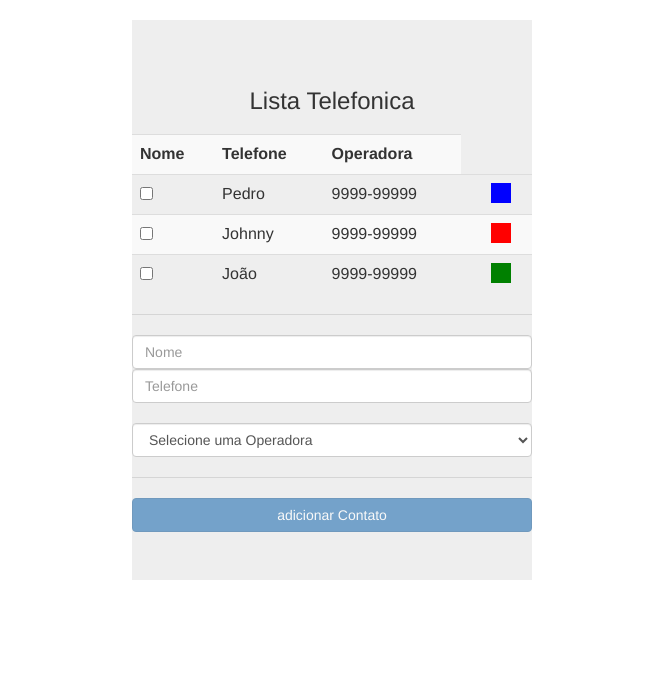
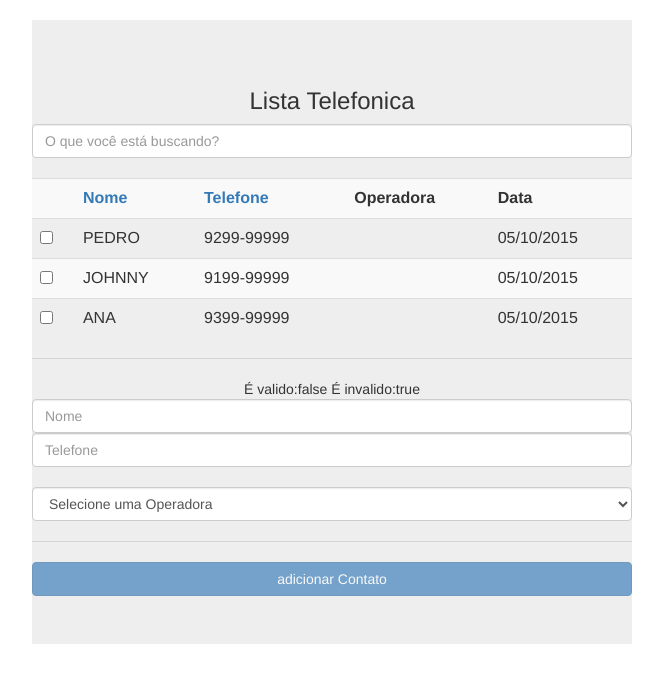
Before and after one commit to johnnyg3p/curso-angularjs, a plain HTML site: page public_html/index.html in a window 1280 px wide. Shown: the whole page, without its empty margins (308-971 px from the left). Drawn offline with nearby package versions, Linux system fonts and the light colour scheme.

Commit message:
atualização do projeto ----aula 5----

```diff
--- a/public_html/index.html
+++ b/public_html/index.html
@@ -8,7 +8,7 @@
 
         <style>
             .jumbotron{
-               width:400px;
+               width:600px;
                text-align: center;
                margin-left: auto;
                margin-right: auto;
@@ -33,9 +33,9 @@
                 $scope.app="Lista Telefonica";
                 $scope.classe = "selecionado";
                 $scope.contatos=[
-                    {nome:"Pedro", telefone:"9999-99999", cor:"blue"},
-                    {nome:"Johnny", telefone:"9999-99999", cor:"red"},
-                    {nome:"João", telefone:"9999-99999", cor:"green"}
+                    {nome:"Pedro", telefone:"9299-99999",data: new Date()},
+                    {nome:"Johnny", telefone:"9199-99999",data: new Date()},
+                    {nome:"Ana", telefone:"9399-99999", data: new Date()}
                 ];
                 $scope.operadoras =[
                     {nome:"Oi", codigo:"14", categoria:"celular"},
@@ -50,6 +50,7 @@
                          angular.copy(contato)
                          );
                     delete $scope.contato;
+                    $scope.contatoForm.$setPristine();
 
                 };
                 $scope.apagarContato=function(contatos){
@@ -62,6 +63,11 @@
                       return contato.selecionado;
                   }));
                 };
+                $scope.ordenarPor=function(campo){
+                    $scope.criterioOrdenacao= campo;
+                    $scope.direcaoDaOrdenacao=!$scope.direcaoDaOrdenacao;
+                };
+
 
             });
         </script>
@@ -74,41 +80,64 @@
         <div class="jumbotron">
             <h3>{{app}}</h3>
 
-            <table class="table table-striped">
+            <input class="form-control" type="text" ng-model="criterioDeBusca" placeholder="O que você está buscando?"/>
+            <table class="table table-striped" ng-show="contatos.length">
 
                 <tr>
-                    <th>Nome</th>
-                    <th>Telefone</th>
+                    <th> </th>
+                    <th><a href="" ng-click="ordenarPor('nome')">Nome</a></th>
+                    <th><a href="" ng-click="ordenarPor('telefone')"> Telefone</a></th>
                     <th>Operadora</th>
+                    <th>Data</th>
                 </tr>
-                <tr ng-class="{selecionado: contato.selecionado}" ng-repeat="contato in contatos">
+                <tr ng-class="{selecionado: contato.selecionado}" ng-repeat="contato in contatos | filter:{nome:criterioDeBusca} | orderBy:criterioOrdenacao:direcaoDaOrdenacao">
                     <td><input type="checkbox" ng-model="contato.selecionado"/></td>
-                    <td>{{contato.nome}}</td>
+                    <td>{{contato.nome | uppercase}}</td>
                     <td>{{contato.telefone}}</td>
-                    <td>{{contato.operadora.nome}}</td>
-                    <td><div style="width:20px; height:20px;" ng-style="{'background-color':contato.cor}"></div></td>
+                    <td>{{contato.operadora.nome | lowercase}}</td>
+                    <td>{{contato.data | date:'hh/MM/yyyy'}}</td>
                 </tr>
 
             </table>
 
             <hr/>
-            <input class="form-control" placeholder="Nome" type="text" ng-model="contato.nome"/>
-            <input class="form-control" placeholder="Telefone" type="text" ng-model="contato.telefone"/>
-            <br/>
-            <select class="form-control" ng-model="contato.operadora" ng-options="operadora.nome for operadora in operadoras">
-                <option value="">Selecione uma Operadora</option>
-            </select>
+            É valido:{{contatoForm.$valid}}
+            É invalido:{{contatoForm.$invalid}}
+
+            <form name="contatoForm">
+                <input class="form-control" name="nome" placeholder="Nome" ng-required="true" type="text" ng-model="contato.nome"/>
+                <input class="form-control" name="telefone" placeholder="Telefone" ng-required="true" type="text"
+                       ng-model="contato.telefone" ng-pattern="/^\d{4,5}-\d{4}$/"/>
+                <input type="hidden" ng-model="contato.data" ng-pattern="yy/MM/yyyy"/>
+
+                <br/>
+
+                <select class="form-control" ng-model="contato.operadora" ng-options="operadora.nome for operadora in operadoras | orderBy:'nome'">
+                    <option value="">Selecione uma Operadora</option>
+                </select>
+            </form>
+
+            <div class="alert alert-danger" ng-show="contatoForm.nome.$invalid && contatoForm.nome.$dirty">
+                Preencha o nome
+            </div>
+            <div class="alert alert-danger" ng-show="contatoForm.telefone.$error.required && contatoForm.telefone.$dirty">
+                Preencha o telefone
+            </div>
+             <div class="alert alert-danger" ng-show="contatoForm.telefone.$error.pattern">
+                Preencha o telefone com 9 digitos
+            </div>
 
             <hr/>
 
             <button class="btn btn-primary btn-block" ng-click="adicionarContato(contato)"
-                    ng-disabled="!contato.nome || !contato.telefone">
+                    ng-disabled="contatoForm.$invalid">
                 adicionar Contato
             </button>
             <button class="btn btn-danger btn-block" ng-click="apagarContato(contatos)" ng-show="isContatoSelecionado(contatos)" >
                 Apagar Contato
             </button>
 
+
         </div>
 
 
```
